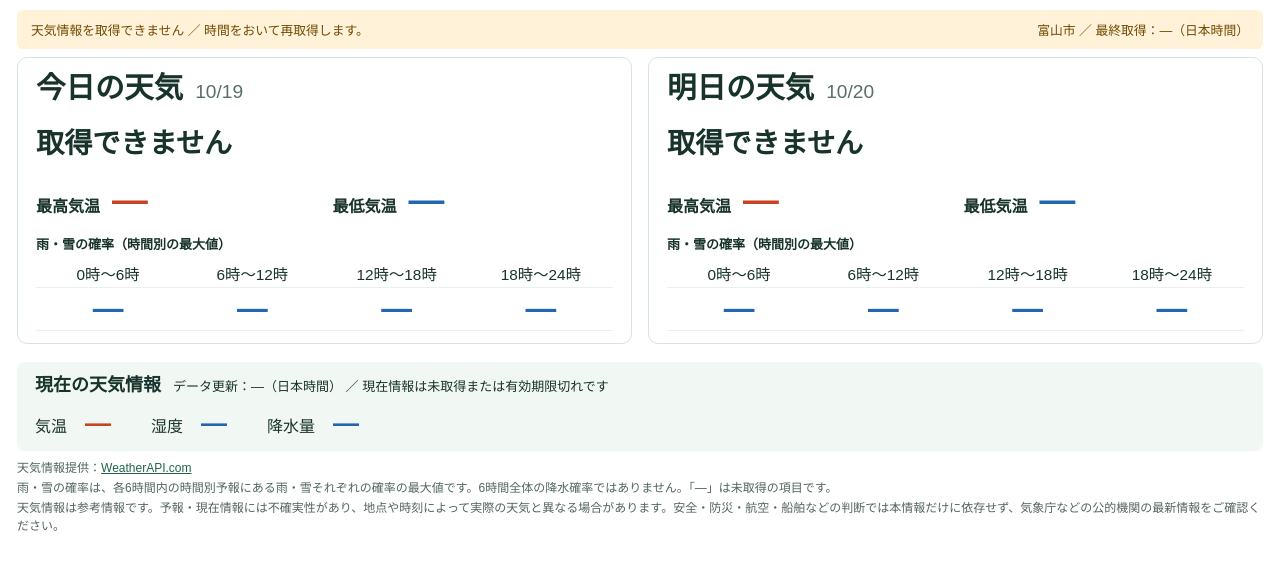
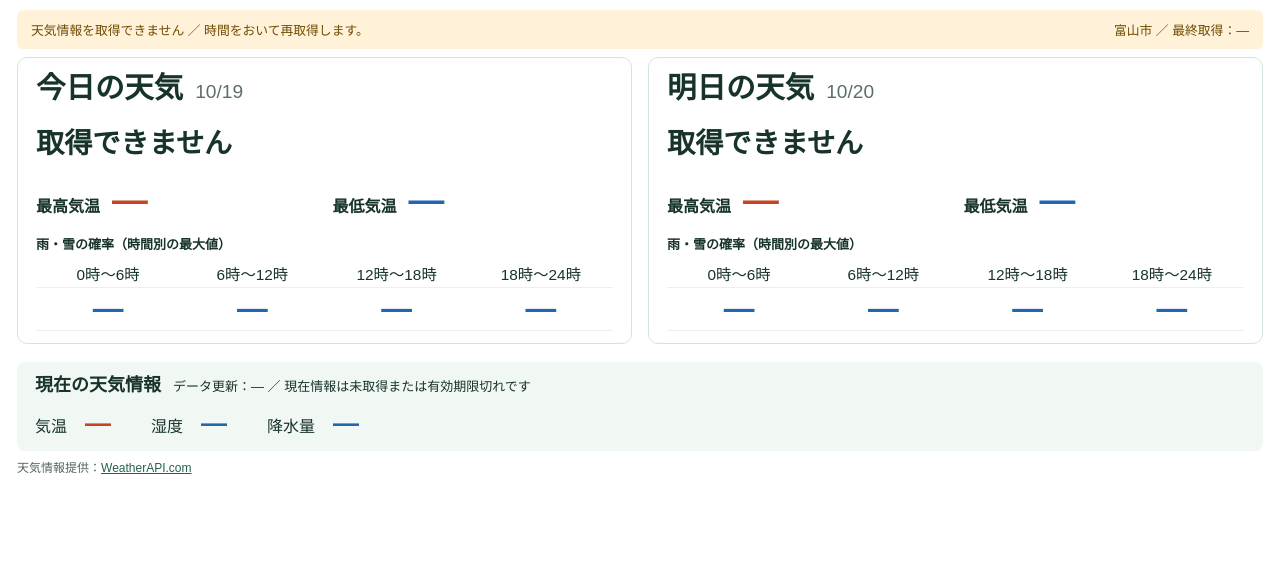
Before and after one commit to t-umihara/weather, a Flask app: page / in a window 1280 px wide. Shown: the part 65-635 px from the top of the page. Run offline with Flask 3, Linux system fonts and the light colour scheme.

Commit message:
Add files via upload

```diff
--- a/templates/index.html
+++ b/templates/index.html
@@ -100,7 +100,7 @@
   <main>
     <div class="status{% if warning %} warning{% endif %}" role="status">
       <p>{{ state }}{% if message %} ／ {{ message }}{% endif %}</p>
-      <p>{{ location_label }} ／ 最終取得：{{ fetched_at }}（日本時間）</p>
+      <p>{{ location_label }} ／ 最終取得：{{ fetched_at }}</p>
     </div>
     <div class="forecast-grid">
     {% for card in cards %}
@@ -136,7 +136,7 @@
     </div>
 {% block current %}
     <section class="current" aria-label="現在の天気情報">
-      <h2>現在の天気情報<span class="current-time">データ更新：{{ current.updated }}（日本時間）{% if current.unavailable %} ／ 現在情報は未取得または有効期限切れです{% endif %}</span></h2>
+      <h2>現在の天気情報<span class="current-time">データ更新：{{ current.updated }}{% if current.unavailable %} ／ 現在情報は未取得または有効期限切れです{% endif %}</span></h2>
       <dl>
         <div><dt>気温</dt><dd class="max">{{ current.temp }}</dd></div>
         <div><dt>湿度</dt><dd class="min">{{ current.humidity }}</dd></div>
@@ -146,8 +146,6 @@
 {% endblock %}
     <footer>
       <p>天気情報提供：<a href="https://www.weatherapi.com/" target="_blank" rel="noopener noreferrer">WeatherAPI.com</a></p>
-      <p>雨・雪の確率は、各6時間内の時間別予報にある雨・雪それぞれの確率の最大値です。6時間全体の降水確率ではありません。「—」は未取得の項目です。</p>
-      <p>天気情報は参考情報です。予報・現在情報には不確実性があり、地点や時刻によって実際の天気と異なる場合があります。安全・防災・航空・船舶などの判断では本情報だけに依存せず、気象庁などの公的機関の最新情報をご確認ください。</p>
     </footer>
   </main>
 </div>
```
